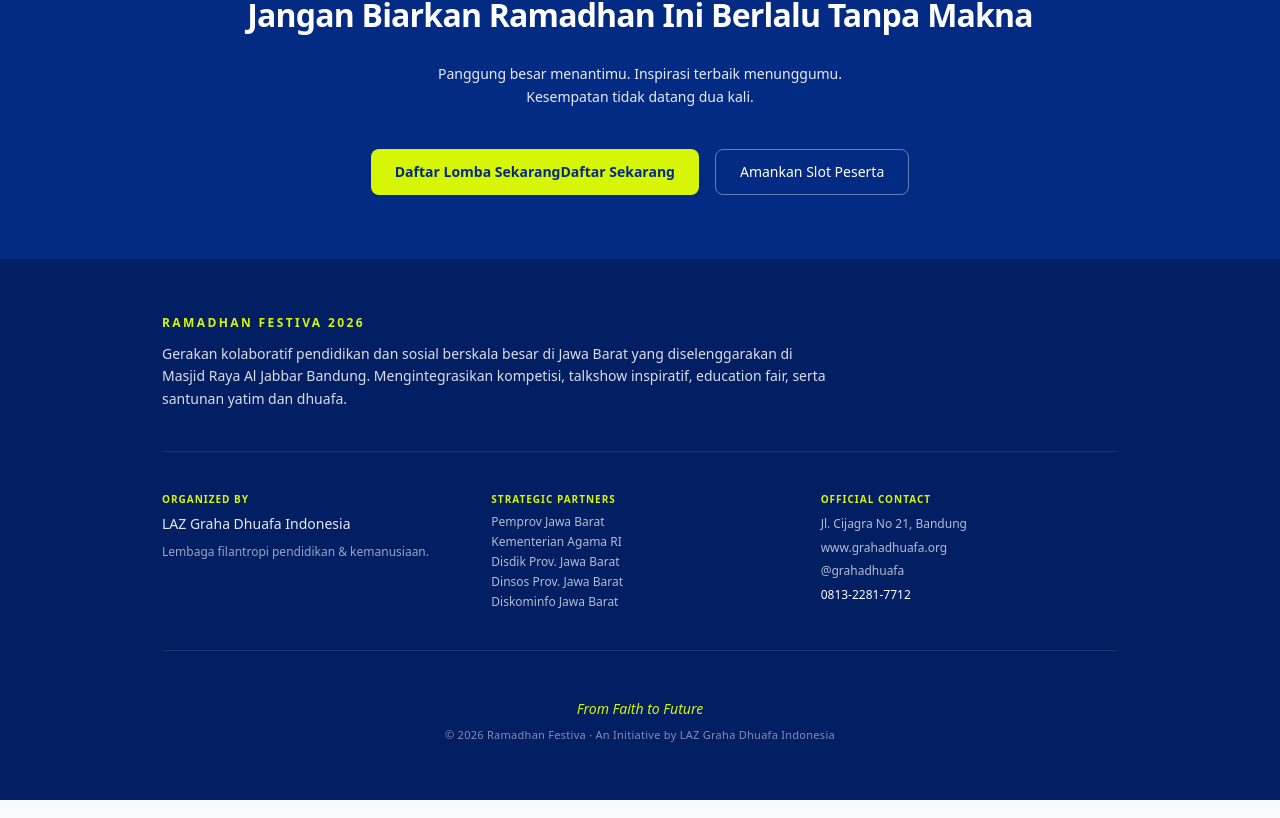
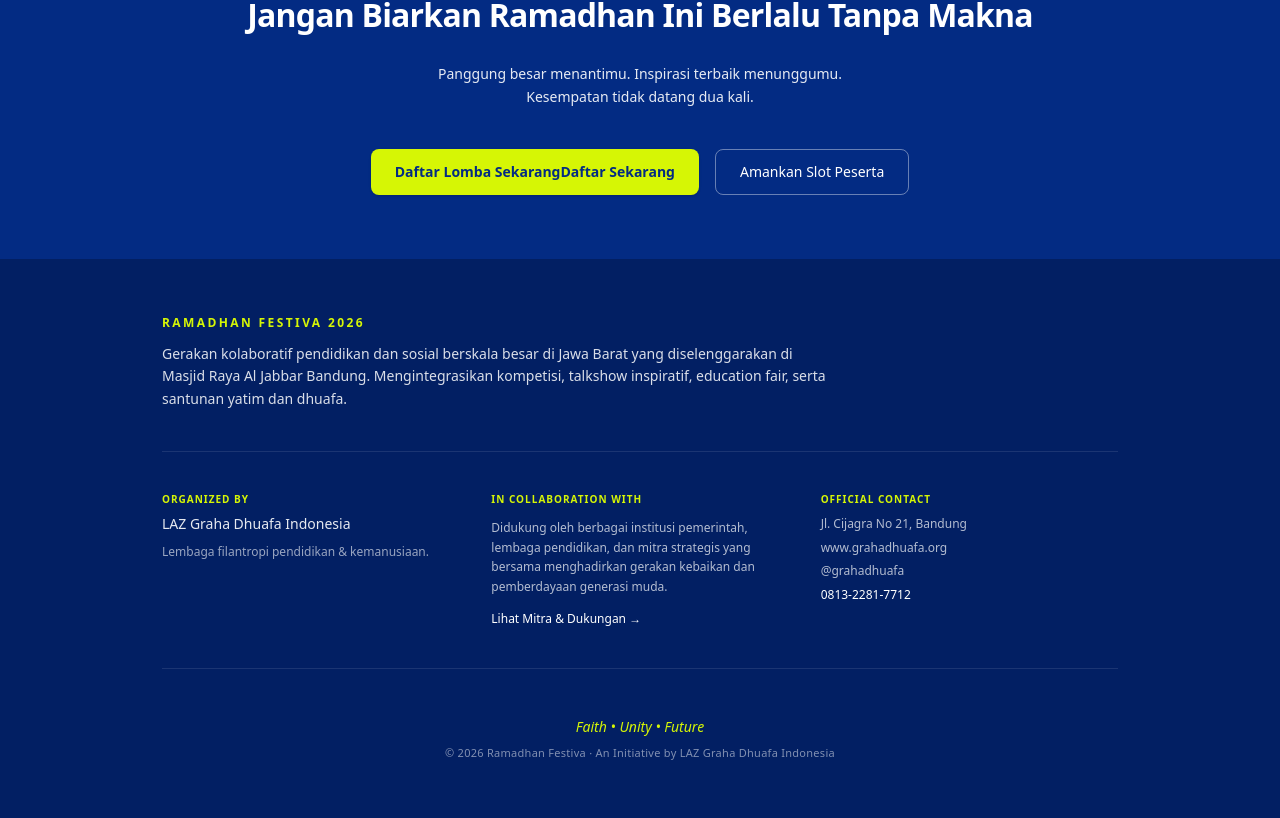
Before and after one commit to kangdj749/ramadhan-festiva, a Next.js app: page / in a window 1280 px wide. Shown: the part 6242-7060 px from the top of the page. Built offline with nearby package versions, Linux system fonts and the light colour scheme.

Commit message:
update footer

```diff
--- a/src/components/DidukungOlehSection.tsx
+++ b/src/components/DidukungOlehSection.tsx
@@ -35,7 +35,7 @@ const item = {
 
 export default function DidukungOlehSection() {
   return (
-    <section className="relative w-full py-16 px-4 bg-white overflow-hidden">
+    <section id="partners" className="relative w-full py-16 px-4 bg-white overflow-hidden">
 
       {/* Divider */}
       <div className="absolute top-0 left-1/2 -translate-x-1/2 w-[1020px] h-px bg-gradient-to-r from-transparent via-emerald-200/70 to-transparent" />
--- a/src/components/Footer.tsx
+++ b/src/components/Footer.tsx
@@ -41,18 +41,25 @@ export default function FooterSection() {
               </p>
             </div>
 
-            {/* Collaboration */}
-            <div className="space-y-2">
+
+            {/* Institutional Collaboration */}
+            <div className="space-y-3">
               <h4 className="text-[#d6f605] uppercase tracking-widest text-[10px] font-semibold">
-                Strategic Partners
+                In Collaboration With
               </h4>
-              <ul className="space-y-1 text-white/70 text-xs">
-                <li>Pemprov Jawa Barat</li>
-                <li>Kementerian Agama RI</li>
-                <li>Disdik Prov. Jawa Barat</li>
-                <li>Dinsos Prov. Jawa Barat</li>
-                <li>Diskominfo Jawa Barat</li>
-              </ul>
+
+              <p className="text-white/70 text-xs leading-relaxed">
+                Didukung oleh berbagai institusi pemerintah, lembaga pendidikan,
+                dan mitra strategis yang bersama menghadirkan gerakan kebaikan
+                dan pemberdayaan generasi muda.
+              </p>
+
+              <a
+                href="#partners"
+                className="text-[#d6f605] text-xs font-medium hover:opacity-80 transition-opacity"
+              >
+                Lihat Mitra & Dukungan →
+              </a>
             </div>
 
             {/* Contact */}
@@ -78,7 +85,7 @@ export default function FooterSection() {
           {/* Signature */}
           <div className="text-center pt-2">
             <p className="text-[#d6f605] text-sm italic">
-              From Faith to Future
+              Faith • Unity • Future
             </p>
             <p className="text-white/50 text-[11px] mt-2 tracking-wide">
               © 2026 Ramadhan Festiva · An Initiative by LAZ Graha Dhuafa Indonesia
```
